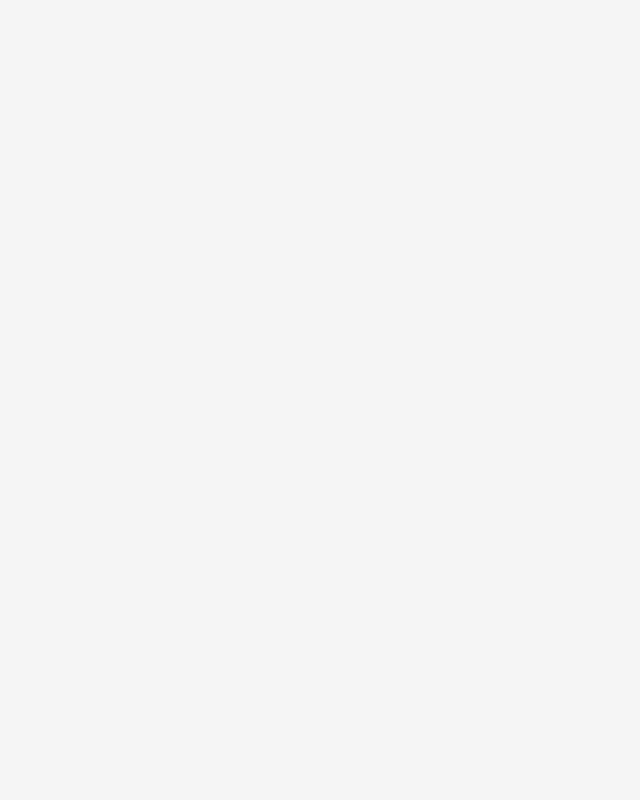
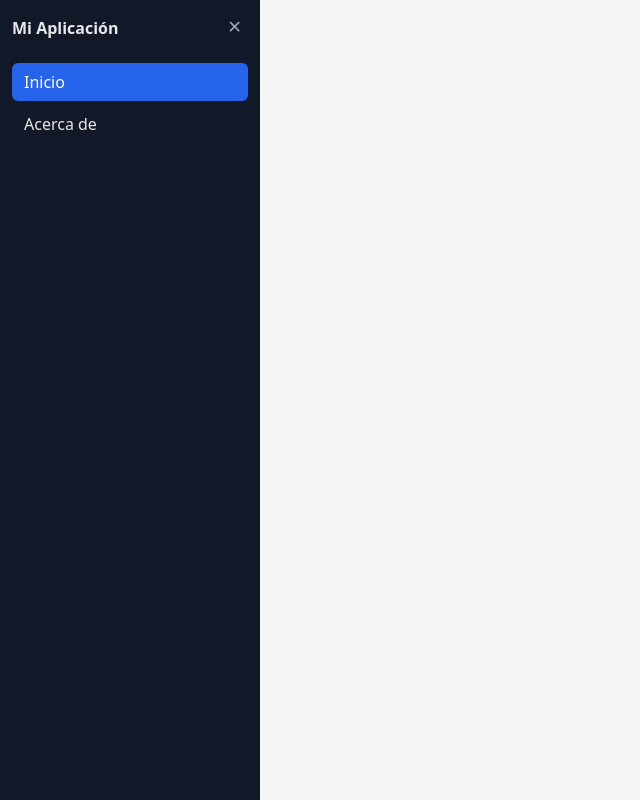
Before and after one commit to EstebanCesp/FRONT-Proyecto-aplicaciones-serviciosweb, an Angular app: page / in a window 1280 px wide. Shown: the whole page, without its empty margins (0-640 px from the left). Built offline with nearby package versions, Linux system fonts and the light colour scheme.

Commit message:
implementacion del sidebar component

```diff
--- a/src/app/app.css
+++ b/src/app/app.css
@@ -1,3 +1,18 @@
-.layout {
+.app-layout {
     min-height: 100vh;
-}
+  }
+
+  .app-main {
+    padding-top: 3rem; /* espacio para el botón hamburguesa en móvil */
+  }
+
+  @media (min-width: 768px) {
+    .app-layout {
+      display: grid;
+      grid-template-columns: 260px 1fr; /* sidebar + contenido */
+    }
+
+    .app-main {
+      padding-top: 0;
+    }
+  }
--- a/src/app/app.html
+++ b/src/app/app.html
@@ -1,4 +1,9 @@
-<div class="layout">
-    <!-- Aquí irá la sidebar -->
-    <router-outlet></router-outlet>
-</div>
+<div class="app-layout">
+    <app-sidebar></app-sidebar>
+
+    <main class="app-main">
+      <div class="app-main__inner container">
+        <router-outlet></router-outlet>
+      </div>
+    </main>
+  </div>
--- a/src/app/app.ts
+++ b/src/app/app.ts
@@ -1,9 +1,10 @@
-import { Component, signal } from '@angular/core';
+import { Component} from '@angular/core';
 import { RouterOutlet } from '@angular/router';
+import { SidebarComponent } from './shared/sidebar/sidebar';
 
 @Component({
   selector: 'app-root',
-  imports: [RouterOutlet],
+  imports: [RouterOutlet, SidebarComponent],
   templateUrl: './app.html',
   styleUrl: './app.css'
 })
--- /dev/null
+++ b/src/app/shared/sidebar/sidebar.css
@@ -0,0 +1,91 @@
+.sidebar-toggle {
+    position: fixed;
+    top: 0.75rem;
+    left: 0.75rem;
+    z-index: 40;
+    padding: 0.5rem 0.75rem;
+    border-radius: 0.375rem;
+    border: none;
+    background-color: #111827;
+    color: #ffffff;
+    font-size: 0.9rem;
+    cursor: pointer;
+  }
+
+  .sidebar {
+    position: fixed;
+    inset-block: 0;
+    left: 0;
+    width: 260px;
+    background-color: #111827;
+    color: #e5e7eb;
+    transform: translateX(-100%);
+    transition: transform 200ms ease-in-out;
+    z-index: 30;
+    display: flex;
+    flex-direction: column;
+    padding: 1rem 0.75rem;
+  }
+
+  .sidebar--open {
+    transform: translateX(0);
+  }
+
+  .sidebar__header {
+    display: flex;
+    align-items: center;
+    justify-content: space-between;
+    margin-bottom: 1.5rem;
+  }
+
+  .sidebar__title {
+    font-weight: 600;
+    font-size: 1rem;
+  }
+
+  .sidebar__close {
+    border: none;
+    background: transparent;
+    color: #9ca3af;
+    font-size: 1.1rem;
+    cursor: pointer;
+  }
+
+  .sidebar__nav {
+    list-style: none;
+    margin: 0;
+    padding: 0;
+    display: flex;
+    flex-direction: column;
+    gap: 0.25rem;
+  }
+
+  .sidebar__link {
+    display: block;
+    padding: 0.5rem 0.75rem;
+    border-radius: 0.375rem;
+    color: inherit;
+  }
+
+  .sidebar__link:hover {
+    background-color: #1f2937;
+  }
+
+  .sidebar__link--active {
+    background-color: #2563eb;
+    color: #ffffff;
+  }
+
+  /* A partir de tablet/escritorio: sidebar fija y siempre visible */
+  @media (min-width: 768px) {
+    .sidebar-toggle {
+      display: none;
+    }
+
+    .sidebar {
+      transform: translateX(0);
+      position: sticky;
+      top: 0;
+      height: 100vh;
+    }
+  }
--- /dev/null
+++ b/src/app/shared/sidebar/sidebar.html
@@ -0,0 +1,38 @@
+<!-- Botón hamburguesa visible en móviles -->
+<button class="sidebar-toggle" type="button" (click)="toggle()">
+    ☰ Menú
+  </button>
+
+  <nav class="sidebar" [class.sidebar--open]="isOpen()">
+    <div class="sidebar__header">
+      <span class="sidebar__title">Mi Aplicación</span>
+      <button class="sidebar__close" type="button" (click)="toggle()">
+        ✕
+      </button>
+    </div>
+
+    <ul class="sidebar__nav">
+      <li>
+        <a
+          routerLink="/"
+          routerLinkActive="sidebar__link--active"
+          [routerLinkActiveOptions]="{ exact: true }"
+          class="sidebar__link"
+          (click)="close()"
+        >
+          Inicio
+        </a>
+      </li>
+      <li>
+        <a
+          routerLink="/about"
+          routerLinkActive="sidebar__link--active"
+          class="sidebar__link"
+          (click)="close()"
+        >
+          Acerca de
+        </a>
+      </li>
+      <!-- Agrega más enlaces según tus rutas -->
+    </ul>
+  </nav>
--- /dev/null
+++ b/src/app/shared/sidebar/sidebar.ts
@@ -0,0 +1,21 @@
+import { Component, signal } from '@angular/core';
+import { RouterLink, RouterLinkActive } from '@angular/router';
+
+@Component({
+  selector: 'app-sidebar',
+  standalone: true,
+  imports: [RouterLink, RouterLinkActive],
+  templateUrl: './sidebar.html',
+  styleUrl: './sidebar.css'
+})
+export class SidebarComponent {
+  readonly isOpen = signal(false);
+
+  toggle(): void {
+    this.isOpen.update((value) => !value);
+  }
+
+  close(): void {
+    this.isOpen.set(false);
+  }
+}
```
Also changed, not shown: 1 other file (tests, documents, lock files or other folders).
